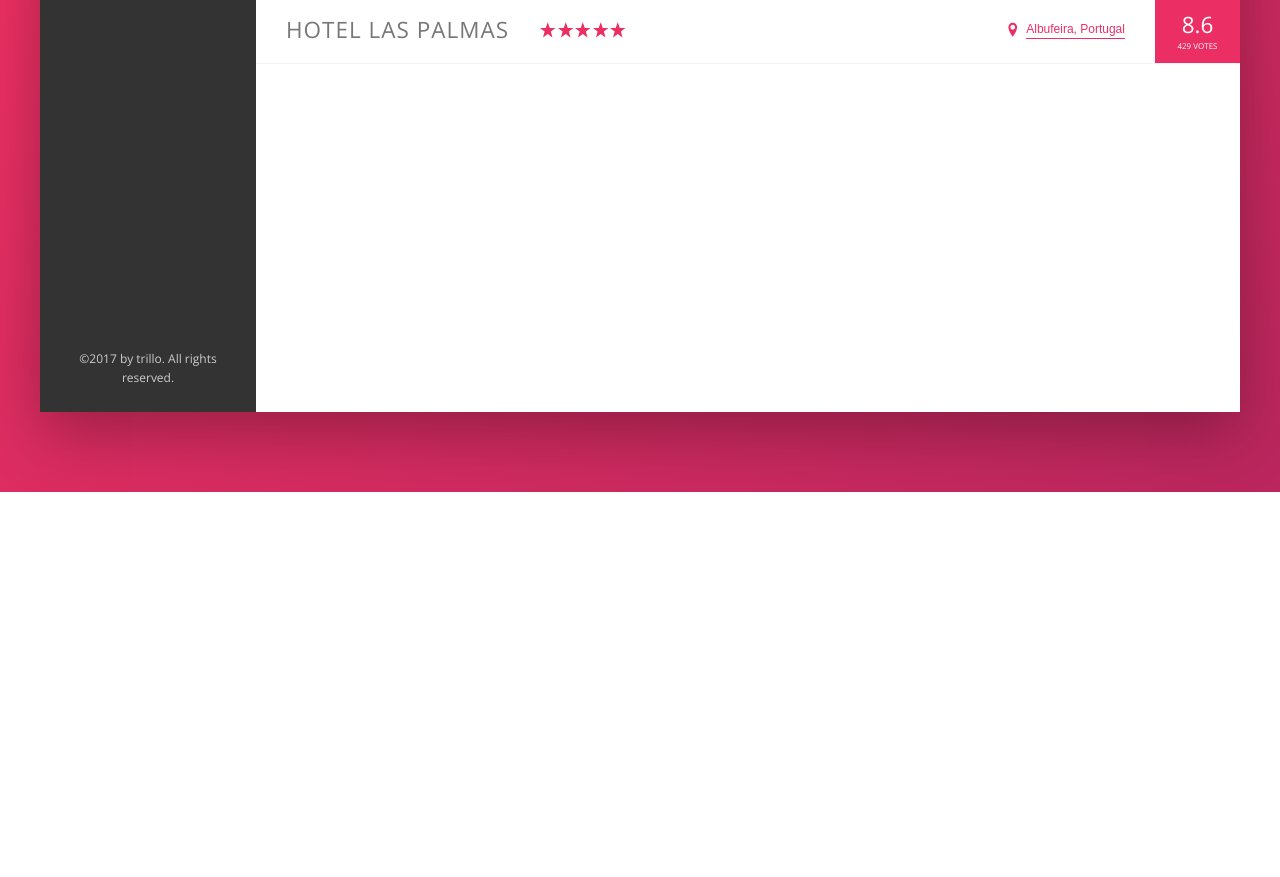
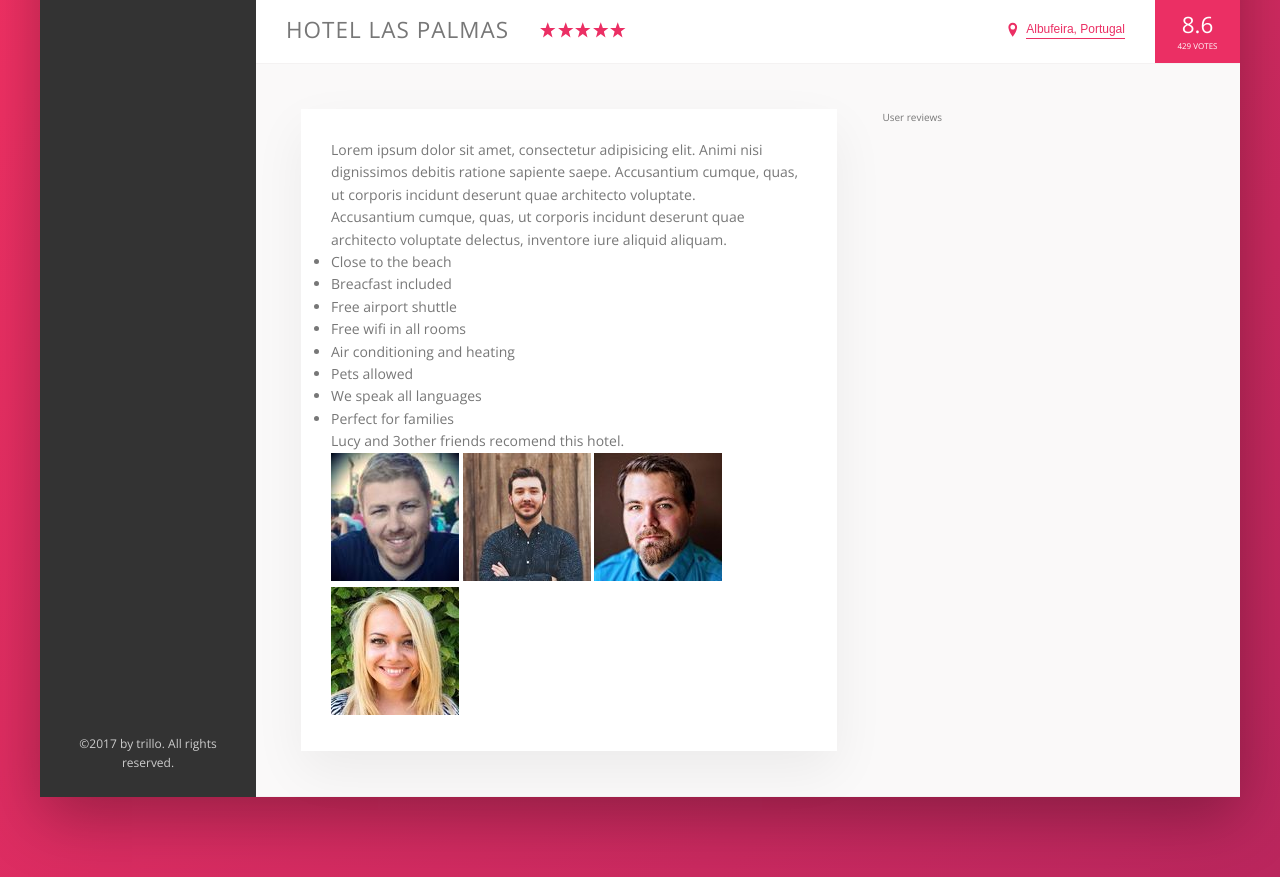
Before and after one commit to Fichtenbaum/Trillo, a website: page index.html in a window 1280 px wide. Shown: the part 538-1415 px from the top of the page. Before the commit the page ends 1030 px from the top, so only its background shows below. Drawn offline with nearby package versions, Linux system fonts and the light colour scheme.

Commit message:
feat: create the description section part 1

```diff
--- a/index.html
+++ b/index.html
@@ -145,6 +145,58 @@
               <div class="overview__rating-count">429 votes</div>
             </div>
           </div>
+          <div class="detail">
+            <div class="description">
+              <p class="paragraph">
+                Lorem ipsum dolor sit amet, consectetur adipisicing elit. Animi
+                nisi dignissimos debitis ratione sapiente saepe. Accusantium
+                cumque, quas, ut corporis incidunt deserunt quae architecto
+                voluptate.
+              </p>
+              <p class="paragraph">
+                Accusantium cumque, quas, ut corporis incidunt deserunt quae
+                architecto voluptate delectus, inventore iure aliquid aliquam.
+              </p>
+              <ul class="list">
+                <li class="list__item">Close to the beach</li>
+                <li class="list__item">Breacfast included</li>
+                <li class="list__item">Free airport shuttle</li>
+                <li class="list__item">Free wifi in all rooms</li>
+                <li class="list__item">Air conditioning and heating</li>
+                <li class="list__item">Pets allowed</li>
+                <li class="list__item">We speak all languages</li>
+                <li class="list__item">Perfect for families</li>
+              </ul>
+              <div class="recommend">
+                <p class="recommend__count">
+                  Lucy and 3other friends recomend this hotel.
+                </p>
+                <div class="recommend__friends">
+                  <img
+                    src="img/user-3.jpg"
+                    alt="Friend 1"
+                    class="recommend__photo"
+                  />
+                  <img
+                    src="img/user-4.jpg"
+                    alt="Friend 2"
+                    class="recommend__photo"
+                  />
+                  <img
+                    src="img/user-5.jpg"
+                    alt="Friend 3"
+                    class="recommend__photo"
+                  />
+                  <img
+                    src="img/user-6.jpg"
+                    alt="Friend 4"
+                    class="recommend__photo"
+                  />
+                </div>
+              </div>
+            </div>
+            <div class="user-reviews">User reviews</div>
+          </div>
         </main>
       </div>
     </div>
--- a/sass/_base.scss
+++ b/sass/_base.scss
@@ -13,6 +13,8 @@
   --color-grey-dark-3: #999;
 
   --shadow-dark: 0 2rem 6rem rgba(0, 0, 0, 0.3);
+  --shadow-light: 0 2rem 5rem rgba(0, 0, 0, 0.06);
+  --line: 1px solid var(--color-grey-light-2);
 }
 
 * {
--- a/sass/_components.scss
+++ b/sass/_components.scss
@@ -197,8 +197,7 @@
 .overview {
   display: flex;
   align-items: center;
-  border-bottom: 1px solid var(--color-grey-light-2);
-
+  border-bottom: var(--line);
   &__heading {
     font-size: 2.25rem;
     font-weight: 300;
--- a/sass/_layout.scss
+++ b/sass/_layout.scss
@@ -11,7 +11,7 @@
   font-size: 1.4rem;
   height: 7rem;
   background-color: #fff;
-  border-bottom: 1px solid var(--color-grey-light-2);
+  border-bottom: var(--line);
   display: flex;
   justify-content: space-between;
   align-items: center;
@@ -32,7 +32,25 @@
 
 .hotel-view {
   background-color: #fff;
-  height: 80rem;
-
   flex: 1;
 }
+
+.detail {
+  display: flex;
+  padding: 4.5rem;
+  background-color: var(--color-grey-light-1);
+  border-bottom: var(--line);
+}
+
+.description {
+  font-size: 1.4rem;
+  background-color: #fff;
+  box-shadow: var(--shadow-light);
+  padding: 3rem;
+  flex: 0 0 60%;
+  margin-right: 4.5rem;
+}
+
+.user-reviews {
+  flex: 1;
+}
```
Also changed, not shown: css/style.css.
